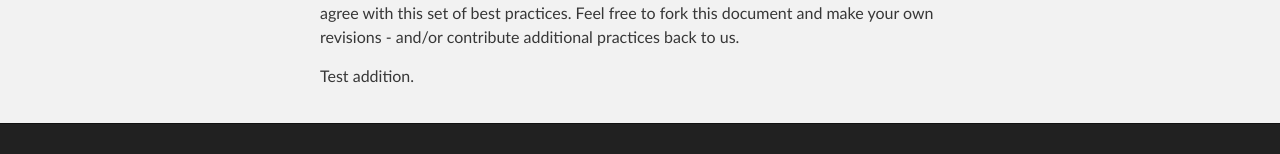
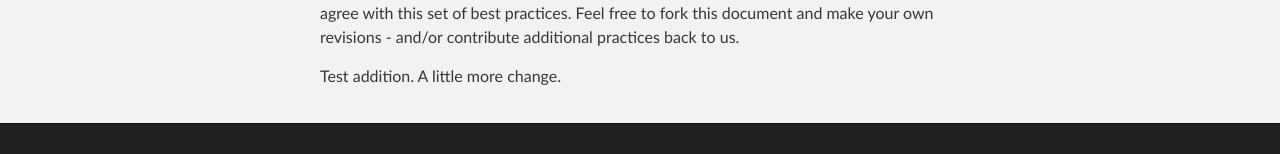
Before and after one commit to TeamTriplo/best-practices, a plain HTML site: page index.html in a window 1280 px wide. Shown: the part 619-773 px from the top of the page. Drawn offline with Linux system fonts and the light colour scheme; a web font is replaced by a local one.

Commit message:
Minor test change

```diff
--- a/index.html
+++ b/index.html
@@ -48,7 +48,7 @@
 
 <p>NOTE: These are best practices as currently being used by Triplo. If you disagree with any of these practices, we welcome your comments. We understand that not everyone will agree with this set of best practices. Feel free to fork this document and make your own revisions - and/or contribute additional practices back to us.</p>
 
-<p>Test addition.</p>
+<p>Test addition. A little more change.</p>
 
       </section> <!-- Inner -->
     </div>
```
